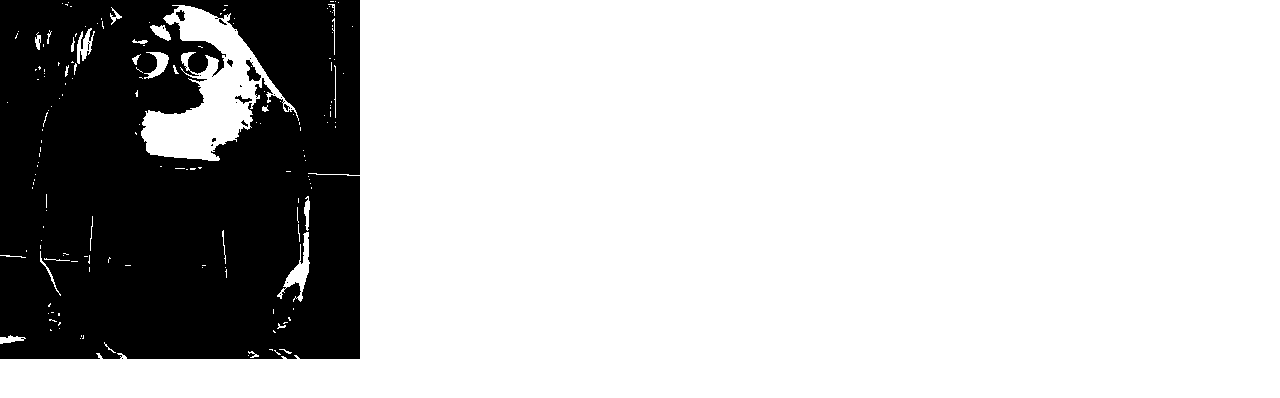
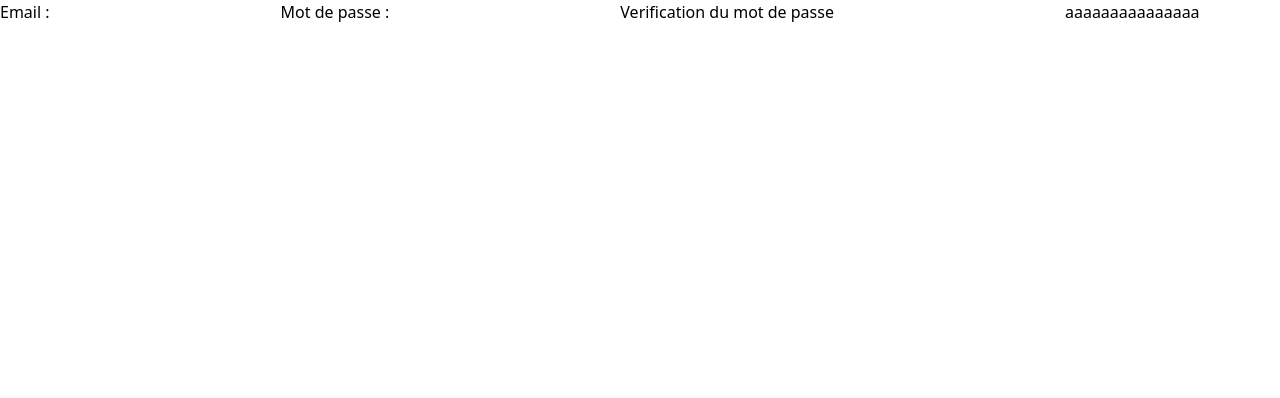
Before and after one commit to maxencelanda/epsilon-peer-learning, a React (Vite) app in the folder frontend/: page /register in a window 1280 px wide. Before the commit this address had no page. Shown: the top 398 px of the page. Built offline with nearby package versions, Linux system fonts and the light colour scheme.

Commit message:
un peu de tout

```diff
--- /dev/null
+++ b/frontend/src/components/Login.tsx
@@ -0,0 +1,16 @@
+import { useState } from 'react'
+
+export default function Login () {
+  const [email, setEmail] = useState('')
+  const [password, setPassword] = useState('')
+  const [loading, setLoading] = useState(false)
+  console.log('zebi')
+  return (
+    <form action='flex'>
+      <label htmlFor='email'>Email :</label>
+      <input type='email' id='email' />
+      <label htmlFor='password'>Mot de passe :</label>
+      <input type='password' />
+    </form>
+  )
+}
--- /dev/null
+++ b/frontend/src/components/Register.tsx
@@ -0,0 +1,37 @@
+import axios from 'axios'
+import { useState } from 'react'
+
+export default function Register () {
+  const [email, setEmail] = useState('')
+  const [password, setPassword] = useState('')
+  const [passwordCheck, setPasswordCheck] = useState('')
+  console.log(email)
+  async function register (e: React.FormEvent) {
+    const formData = new FormData()
+    const headers = { '': '' }
+    const resp = await axios.post(
+      'http://localhost:8000/registerDB',
+      formData,
+      headers
+    )
+    console.log(resp.data['message'])
+  }
+
+  return (
+    <div className='flex flex-col justify-center'>
+      <label htmlFor='email'>Email :</label>
+      <input
+        type='email'
+        value={email}
+        onChange={e => setEmail(e.target.value)}
+      />
+      <label htmlFor='password'>Mot de passe :</label>
+      <input type='password' name='password' />
+      <label htmlFor='passwordCheck'>Verification du mot de passe</label>
+      <input type='password' />
+      <button type='submit' onClick={register}>
+        aaaaaaaaaaaaaaa
+      </button>
+    </div>
+  )
+}
```
Also changed, not shown: frontend/src/main.tsx (+19 -5 lines), 2 other files (tests, documents, lock files or other folders).
